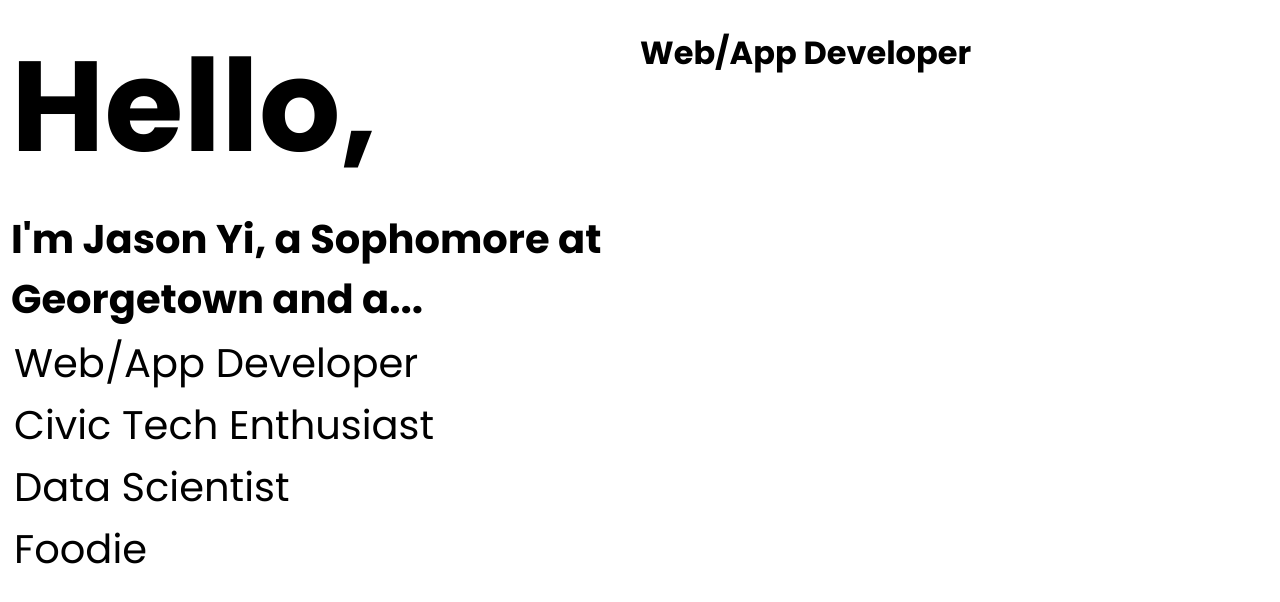
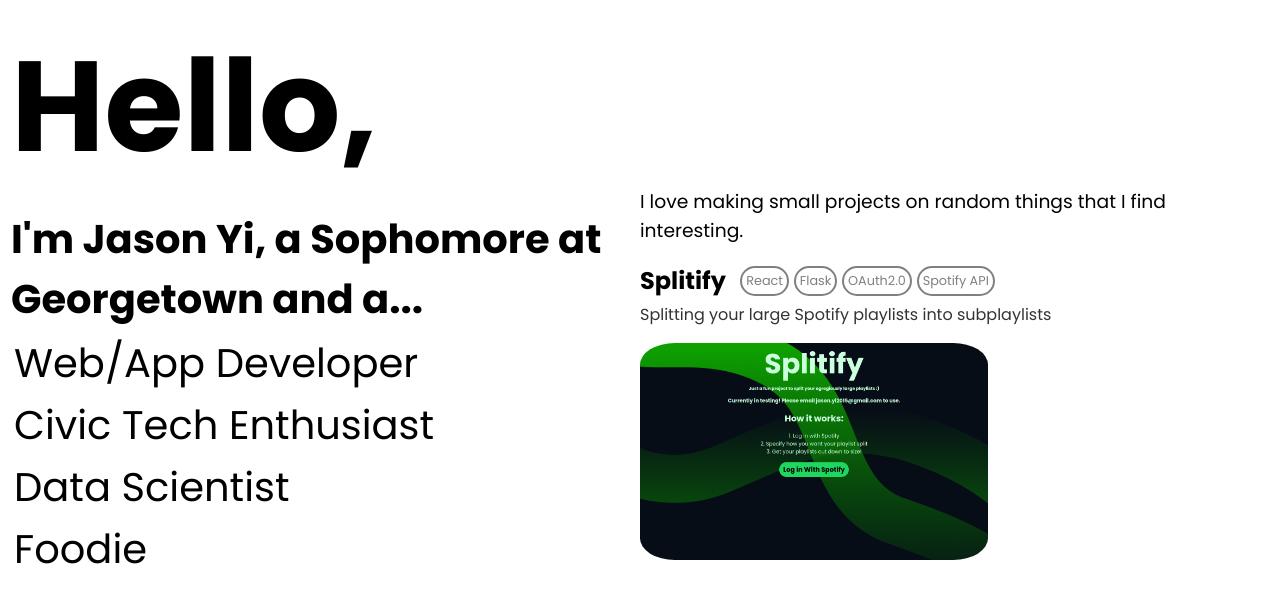
Before and after one commit to JasYi/personal-website, a Next.js app: page / in a window 1280 px wide. Both pictures are taken after a click on the button "Web/App Developer". Shown: the top 602 px of the page. Built offline with nearby package versions, Linux system fonts and the light colour scheme.

Commit message:
finished right content pages

```diff
--- a/app/home.css
+++ b/app/home.css
@@ -69,3 +69,7 @@
     transform: scaleX(1);
   transform-origin: bottom left;
 }
+
+.section-name:hover{
+    cursor:pointer;
+}
--- /dev/null
+++ b/components/civictech/civic_tech_page.js
@@ -0,0 +1,15 @@
+import "../right_page.css";
+
+export default function CivicTechPage() {
+  return (
+    <>
+      <p className="long-description">
+        I am interested in the intersection of tech and government. I am
+        passionate about making systems that provide sustainable and widespread
+        impact. Previously I have worked at the Beeck Center for Social Impact
+        and Innovation and the Massive Data Institute within the McCourt School
+        of Public Policy.
+      </p>
+    </>
+  );
+}
--- /dev/null
+++ b/components/datasci/data_sci_page.js
@@ -0,0 +1,23 @@
+import "../right_page.css";
+
+export default function DataSciPage() {
+  return (
+    <>
+      <p className="long-description">
+        I find the process of working with data extremely rewarding. Previously
+        I’ve:
+      </p>
+      <ul className="long-description">
+        <li>Created data science curriculum for 300+ students</li>
+        <li>
+          Developed a scoring methodology for neighborhoods using text
+          clustering with Word2Vec on Google Reviews
+        </li>
+        <li>
+          Crafted a matching algorithm for a club wide “Marriage Pact” to pair
+          members together based on Google Form answers
+        </li>
+      </ul>
+    </>
+  );
+}
--- /dev/null
+++ b/components/foodie/foodie_page.js
@@ -0,0 +1,13 @@
+import "../right_page.css";
+
+export default function FoodiePage() {
+  return (
+    <>
+      <p className="long-description">
+        I love exploring food spots, testing interesting recipes, and sharing
+        meals with my friends! To see a list of my top restaurants check out my
+        Beli @yi_jason11
+      </p>
+    </>
+  );
+}
--- a/components/right_page.css
+++ b/components/right_page.css
@@ -23,4 +23,65 @@
 .right-content{
     animation-delay: 0s;
     animation-fill-mode: forwards;
+
+    /* aligning in center */
+    padding-top: 10em;
+    padding-bottom: 12em;
 }
+
+.description{
+    font-weight: 400;
+}
+
+.subtitle{
+
+}
+
+.project{
+    display: flex;
+    align-items: center;
+
+    vertical-align: middle;
+}
+
+.project-title{
+    margin-right: 0.5em;
+    margin-bottom: 0;
+    margin-top: 0;
+}
+
+.description-tag{
+    color: gray;
+    font-size: 0.8em;
+
+    height: fit-content;
+
+    padding: 0.3em;
+
+    margin: 0.2em;
+
+    border: 2px solid gray;
+    border-radius: 10em;
+}
+
+.project-image{
+    max-width: 55%;
+    height: auto;
+    object-fit: cover;
+    border-radius: 10%;
+}
+
+.image-container{
+    width: 5em;
+    height: 5em;
+}
+
+.project-description{
+    margin-top: 0.2em;
+    color: #333333;
+}
+
+.long-description{
+    font-size: 1.2em;
+    width: 80%;
+}
--- a/components/right_page.js
+++ b/components/right_page.js
@@ -2,6 +2,10 @@
 
 import "./right_page.css";
 import { useState } from "react";
+import WebAppDevPage from "./webapp/web_app_dev";
+import CivicTechPage from "./civictech/civic_tech_page";
+import DataSciPage from "./datasci/data_sci_page";
+import FoodiePage from "./foodie/foodie_page";
 
 export default function RightDisplay({ toggle }) {
   // keeps track of the state in this component, have to seperate from toggle to give animations time to animate
@@ -17,48 +21,48 @@
   switch (display) {
     case 1:
       return (
-        <h1
+        <div
           className="right-content"
           style={toggle == 1 ? inAnimation : outAnimation}
           onAnimationEnd={() => {
             setDisplay(toggle);
           }}
         >
-          Web/App Developer
-        </h1>
+          <WebAppDevPage />
+        </div>
       );
       break;
     case 2:
       return (
-        <h1
+        <div
           className="right-content"
           style={toggle == 2 ? inAnimation : outAnimation}
           onAnimationEnd={() => setDisplay(toggle)}
         >
-          Civic Tech Enthusiast
-        </h1>
+          <CivicTechPage />
+        </div>
       );
       break;
     case 3:
       return (
-        <h1
+        <div
           className="right-content"
           style={toggle == 3 ? inAnimation : outAnimation}
           onAnimationEnd={() => setDisplay(toggle)}
         >
-          Data Scientist
-        </h1>
+          <DataSciPage />
+        </div>
       );
       break;
     case 4:
       return (
-        <h1
+        <div
           className="right-content"
           style={toggle == 4 ? inAnimation : outAnimation}
           onAnimationEnd={() => setDisplay(toggle)}
         >
-          Foodie
-        </h1>
+          <FoodiePage />
+        </div>
       );
       break;
     default:
@@ -67,9 +71,7 @@
           className="right-content"
           style={toggle < 1 ? inAnimation : outAnimation}
           onAnimationEnd={() => setDisplay(toggle)}
-        >
-          Case0
-        </h1>
+        ></h1>
       );
   }
 }
--- /dev/null
+++ b/components/webapp/web_app_dev.js
@@ -0,0 +1,26 @@
+import "../right_page.css";
+
+export default function WebAppDevPage() {
+  return (
+    <>
+      <h3 className="description">
+        I love making small projects on random things that I find interesting.
+      </h3>
+      <div className="project">
+        <h2 className="project-title">Splitify</h2>
+        <p className="description-tag">React</p>
+        <p className="description-tag">Flask</p>
+        <p className="description-tag">OAuth2.0</p>
+        <p className="description-tag">Spotify API</p>
+      </div>
+      <div className="img-container">
+        <p className="project-description">
+          Splitting your large Spotify playlists into subplaylists
+        </p>
+        <a href="https://splitify-jasyi.vercel.app/" target="_blank">
+          <img src="/splitify.png" className="project-image" />
+        </a>
+      </div>
+    </>
+  );
+}
```
Also changed, not shown: public/splitify.png (added).
